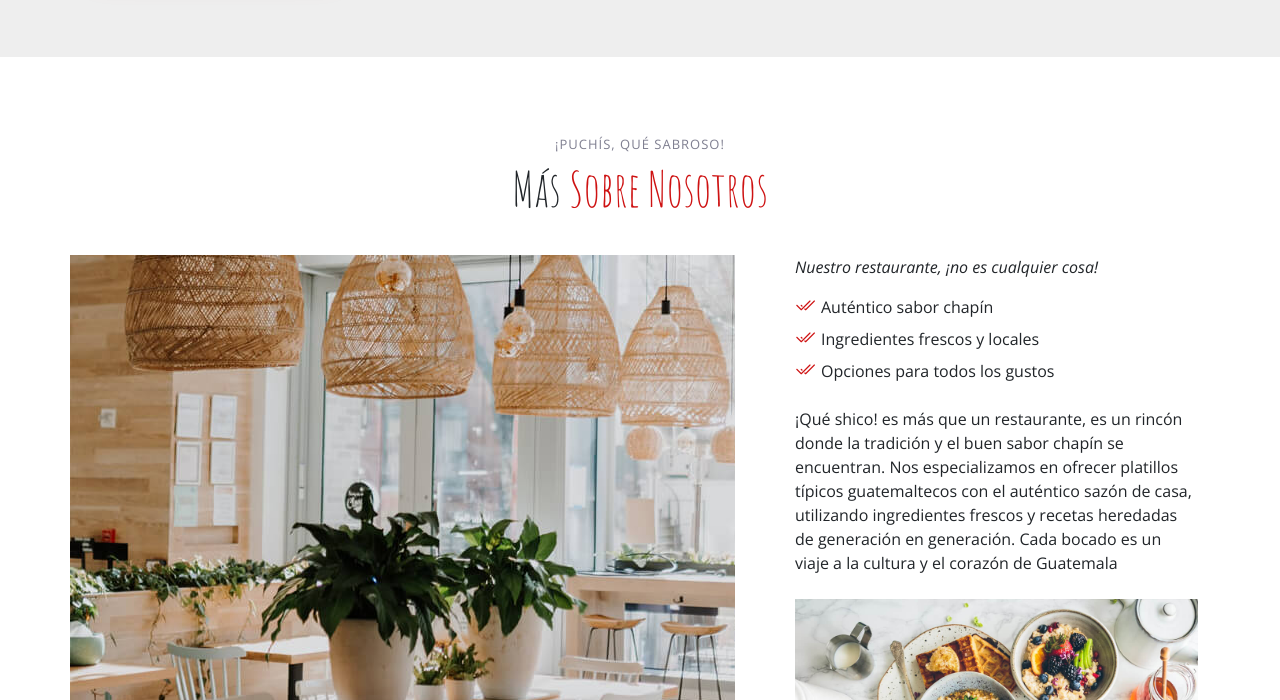
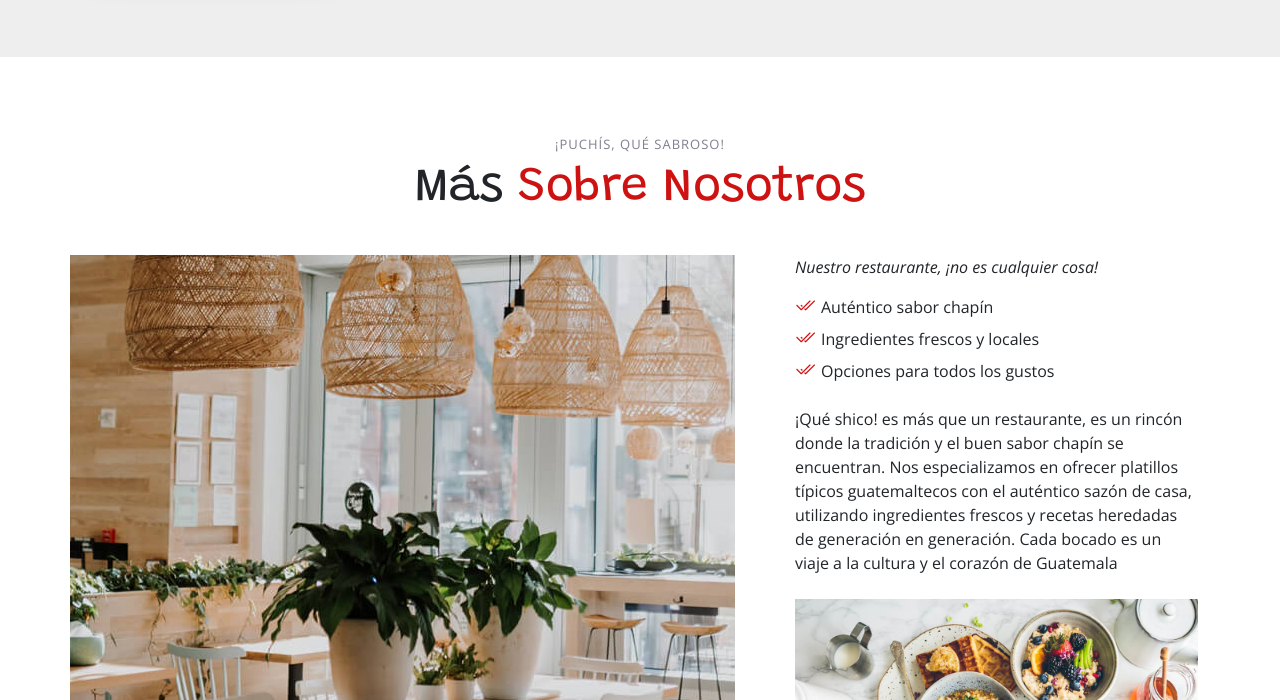
Before and after one commit to ManuelMZ06/QueShico_TareaAnalisis, a plain HTML site: page index.html in a window 1280 px wide. Shown: the part 614-1314 px from the top of the page. Drawn offline with nearby package versions, Linux system fonts and the light colour scheme.

Commit message:
:sparkles: Cambiando Tipografía Primaria

```diff
--- a/assets/css/main.css
+++ b/assets/css/main.css
@@ -10,9 +10,12 @@
 # Learn more about CSS variables at https://developer.mozilla.org/en-US/docs/Web/CSS/Using_CSS_custom_properties
 --------------------------------------------------------------*/
 /* Fonts */
+@import url('https://fonts.googleapis.com/css2?family=Grandstander:wght@400;700&display=swap');
+
+
 :root {
   --font-default: "Open Sans", system-ui, -apple-system, "Segoe UI", Roboto, "Helvetica Neue", Arial, "Noto Sans", "Liberation Sans", sans-serif, "Apple Color Emoji", "Segoe UI Emoji", "Segoe UI Symbol", "Noto Color Emoji";
-  --font-primary: "Amatic SC", sans-serif;
+  --font-primary: 'Grandstander', cursive;
   --font-secondary: "Inter", sans-serif;
 }
 
```
